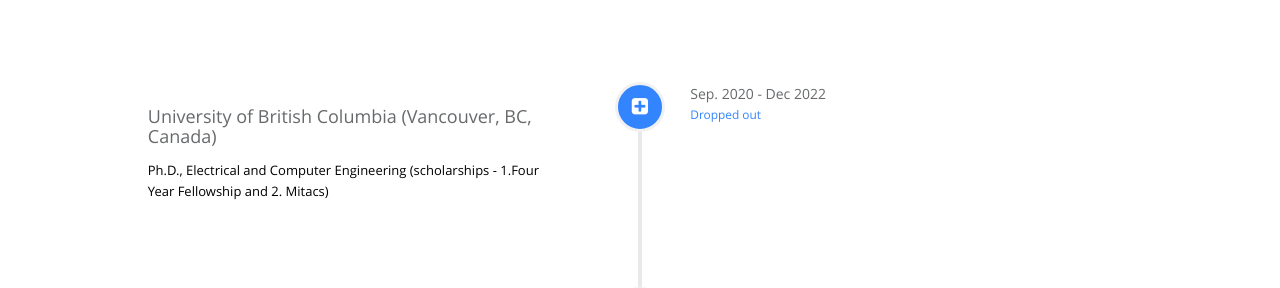
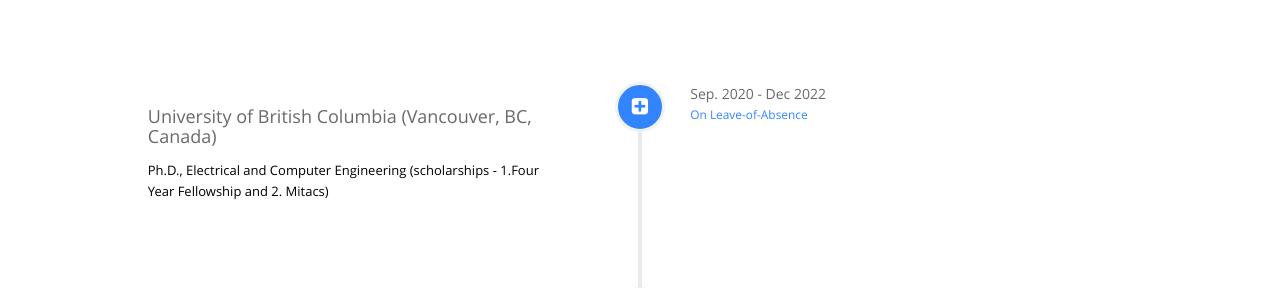
Before and after one commit to sakshi-mishra/sakshi-mishra.github.io, a Jekyll site: the page built from index.html, in a window 1280 px wide and 900 px high, scrolled down 13634 px. Shown: the part 154-442 px from the top of the window. Built offline with Jekyll 4.4.1, drawn with Linux system fonts in a browser that asks for light colours.

Commit message:
update status

```diff
--- a/_data/index/educations.yml
+++ b/_data/index/educations.yml
@@ -10,7 +10,7 @@
     detail: Sep. 2020 - Dec 2022
     i18n: company_a_date
   job:
-    detail: Dropped out
+    detail: On Leave-of-Absence
     i18n: company_a_job
   icon: fa-plus-square
   present: false
```
